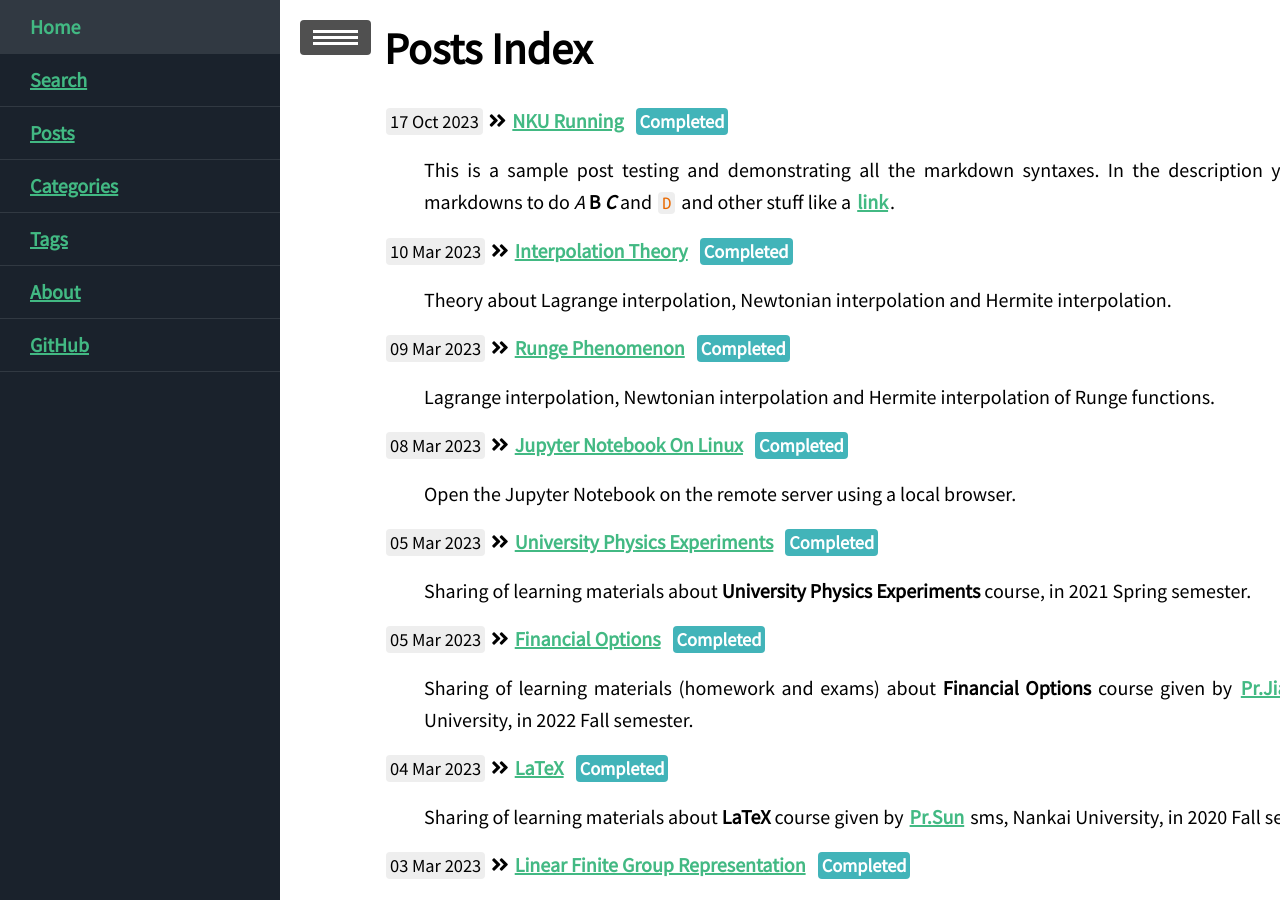
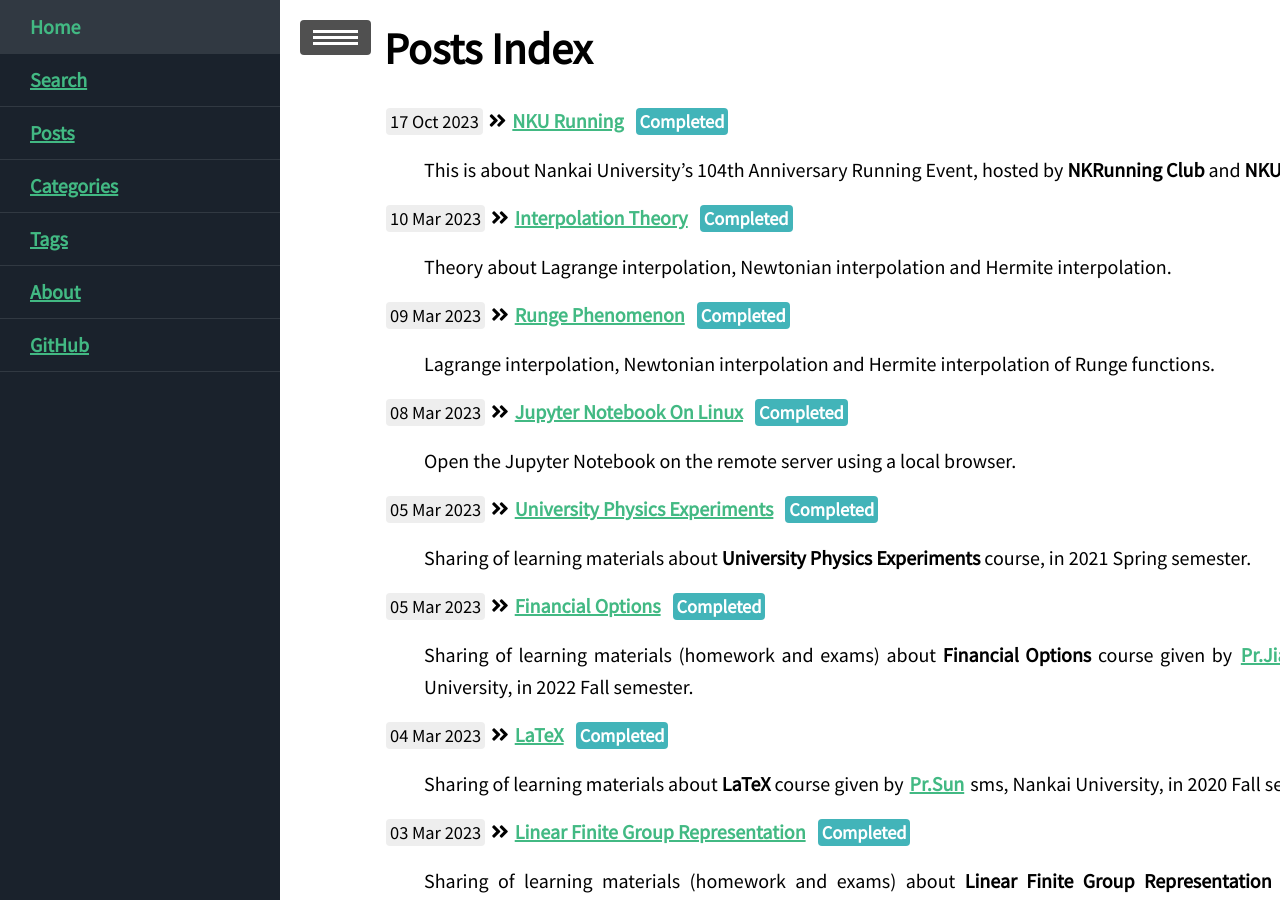
Before and after one commit to ssskz/ssskz.github.io, a Jekyll site: the page built from blog/index.html, in a window 1280 px wide and 900 px high. Built offline with Jekyll 4.4.1, drawn with Linux system fonts in a browser that asks for light colours; nearby versions of some CDN libraries.

Commit message:
1
Signed-off-by: ssskz <12497590+ssskz@user.noreply.gitee.com>

```diff
--- a/_posts/2023-10-17-NKU-Running.md
+++ b/_posts/2023-10-17-NKU-Running.md
@@ -6,7 +6,7 @@ mathjax: true
 mermaid: true
 tags: nku-running
 categories: Markdown
-description: This is a sample post testing and demonstrating all the markdown syntaxes. In the description you can also use markdowns to do *A* **B** ***C*** and `D` and other stuff like a [link](https://ssskz.github.io).
+description: This is about Nankai University's 104th Anniversary Running Event, hosted by **NKRunning Club** and **NKU SMS**.
 ---
 
 # Careful!
```
